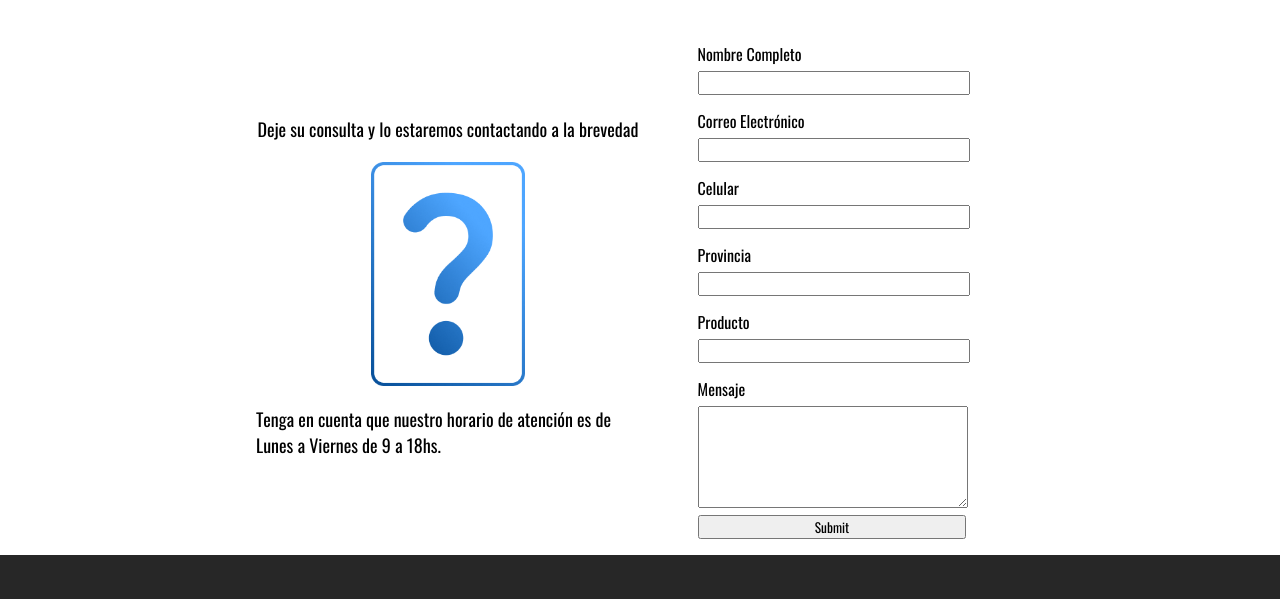
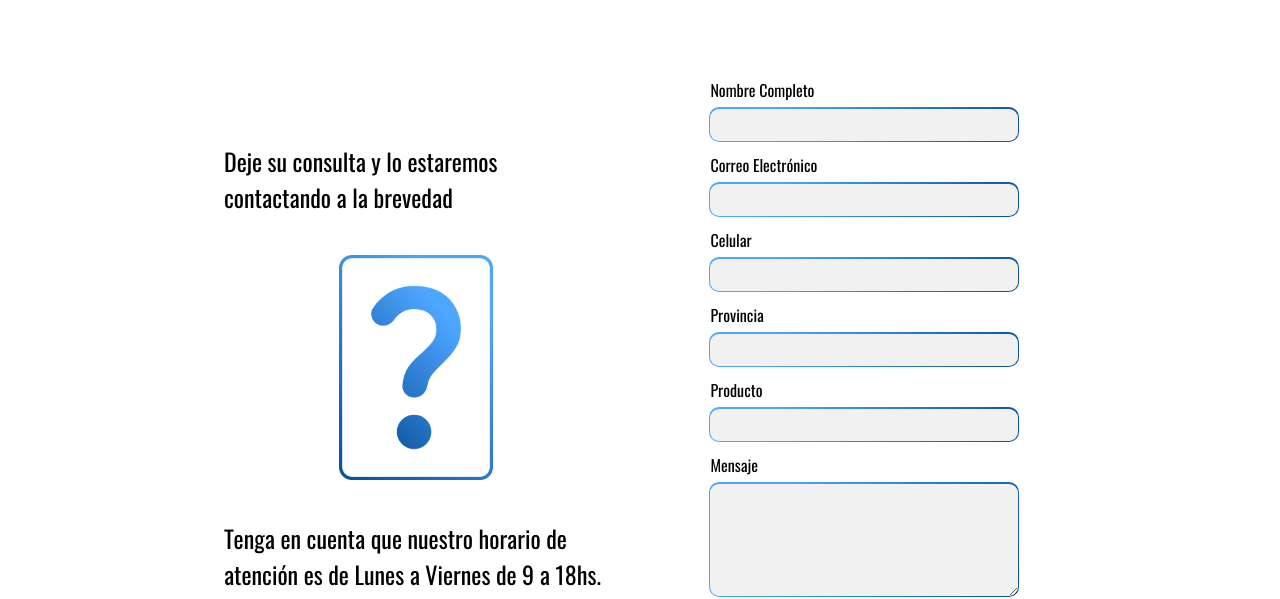
Before and after one commit to coderarg/elgranpez, a website: page html/contacto.html in a window 1280 px wide. Shown: the part 215-814 px from the top of the page. Drawn offline with Linux system fonts and the light colour scheme.

Commit message:
contacto styles

```diff
--- a/html/contacto.html
+++ b/html/contacto.html
@@ -47,30 +47,44 @@
                 <form action="" class="contacto__form">
                     <fieldset class="contacto__fieldset">
                         <label class="contacto__label" for="">Nombre Completo</label>
+                        <div class="contacto__gradient">
                             <input class="contacto__input" id="nombre__completo" type="text" required>
+                        </div>
                     </fieldset>
                     <fieldset class="contacto__fieldset">
                         <label class="contacto__label" for="">Correo Electrónico</label>
+                        <div class="contacto__gradient">
                             <input class="contacto__input" id="" type="email" required>
+                        </div>
                     </fieldset>
                     <fieldset class="contacto__fieldset">
                         <label class="contacto__label" for="">Celular</label>
+                        <div class="contacto__gradient">
                             <input class="contacto__input" id="" type="text">
+                        </div>
                     </fieldset>
                     <fieldset class="contacto__fieldset">
                         <label class="contacto__label" for="">Provincia</label>
+                        <div class="contacto__gradient">
                             <input class="contacto__input" id="" type="text">
+                        </div>
                     </fieldset>
                     <fieldset class="contacto__fieldset">
                         <label class="contacto__label" for="">Producto</label>
+                        <div class="contacto__gradient">
                             <input class="contacto__input" id="" type="text">
+                        </div>
                     </fieldset>
                     <fieldset class="contacto__fieldset">
                         <label class="contacto__label" for="">Mensaje</label>
+                        <div class="contacto__gradient">
                             <textarea class="contacto__textarea" name="" id="" cols="30" rows="5">
                             </textarea>
+                        </div>
                     </fieldset>
-                    <input class="contacto__submit" type="submit">
+                    <div class="contacto__gradient">
+                        <input class="contacto__submit" type="submit" value="ENVIAR">
+                    </div>
                 </form>
             </div>
         </section>
--- a/sass/styles.scss
+++ b/sass/styles.scss
@@ -645,6 +645,8 @@ main {
     display: flex;
     justify-content: center;
     align-items: center;
+    gap: 5%;
+    margin: 40px 0px ;
 
     &__contenedor {
         width: 30%;
@@ -655,12 +657,12 @@ main {
     }
 
     &__texto {
-        font-size: 18px;
+        font-size: 24px;
     }
 
     &__imagen {
         width: 40%;
-        margin: 20px auto;
+        margin: 40px 0px;
     }
 
     &__form {
@@ -672,29 +674,45 @@ main {
     }
 
     &__fieldset {
-        width: 70%;
-        margin: 7px auto;
+        width: 100%;
         border: none;
+        display: flex;
+        flex-direction: column;
+        justify-content: center;
+        align-items: center;
+        margin: 3px;
     }
 
     &__label {
-        width: 100%;
-        display: block;
-        margin-bottom: 5px;
+        width: 80%;
     }
 
-    &__input {
-        width: 100%;
-        display: block;
+    &__gradient{
+        width: 80%;;
+        border-radius: 10px;
+        padding: 1.5px 1.5px;
+        background: linear-gradient(122deg, #4EA6FF 20%, #00478F 110%);
+        margin: 5px auto;
+
+        display: flex;
+        justify-content: center;
+        align-items: center;
     }
 
-    &__textarea {
+    &__input, &__textarea, &__submit  {
         width: 100%;
-        display: block;
+        height: 100%;
+        border-radius: 9px;
+        border: none;
+        padding: 6px 12px;
+        background-color: #F1F1F1;
     }
 
     &__submit {
-        width: 70%;
-        display: block;
+        color: var(--naranja-1);
+        letter-spacing: 3px;
+        font-size: 20px;
+        background-color: white;
     }
+
 }
```
Also changed, not shown: css/styles.css, 1 other file. Lines whose indentation alone changed are shown as unchanged.
